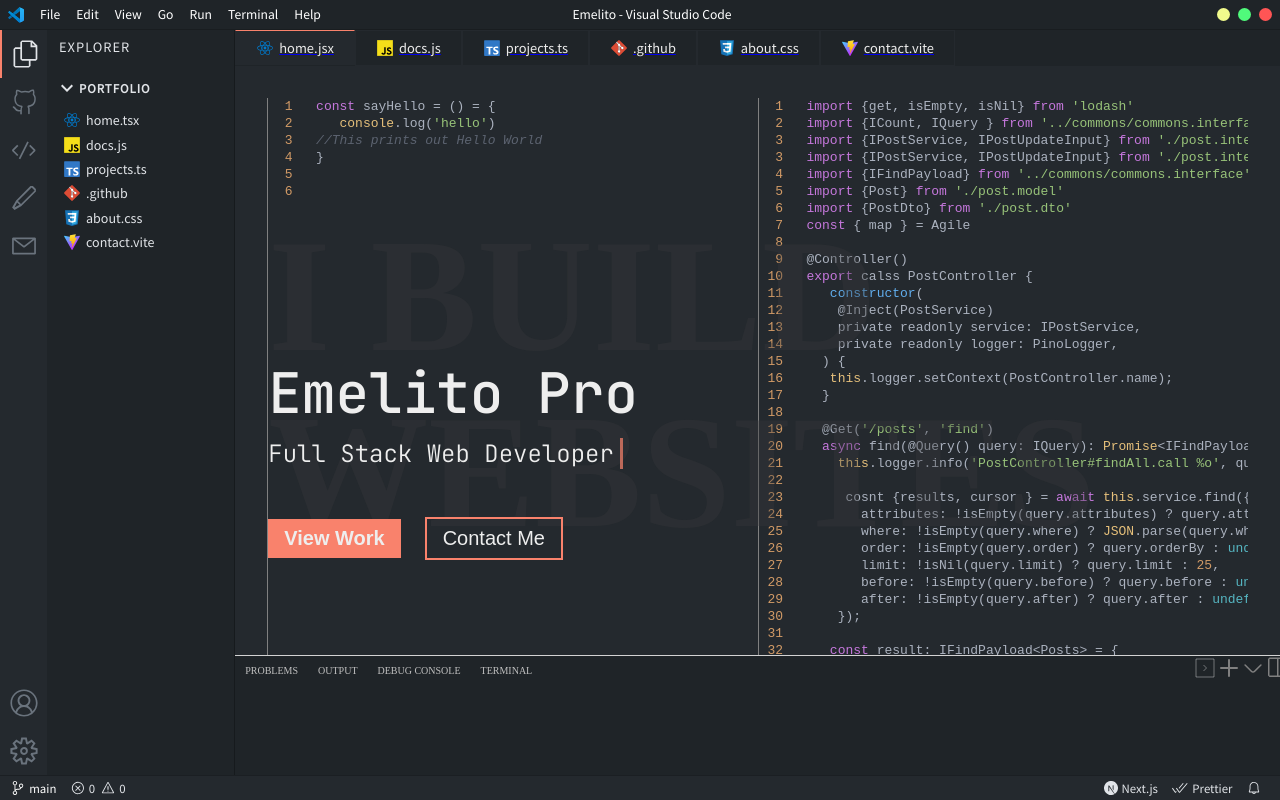
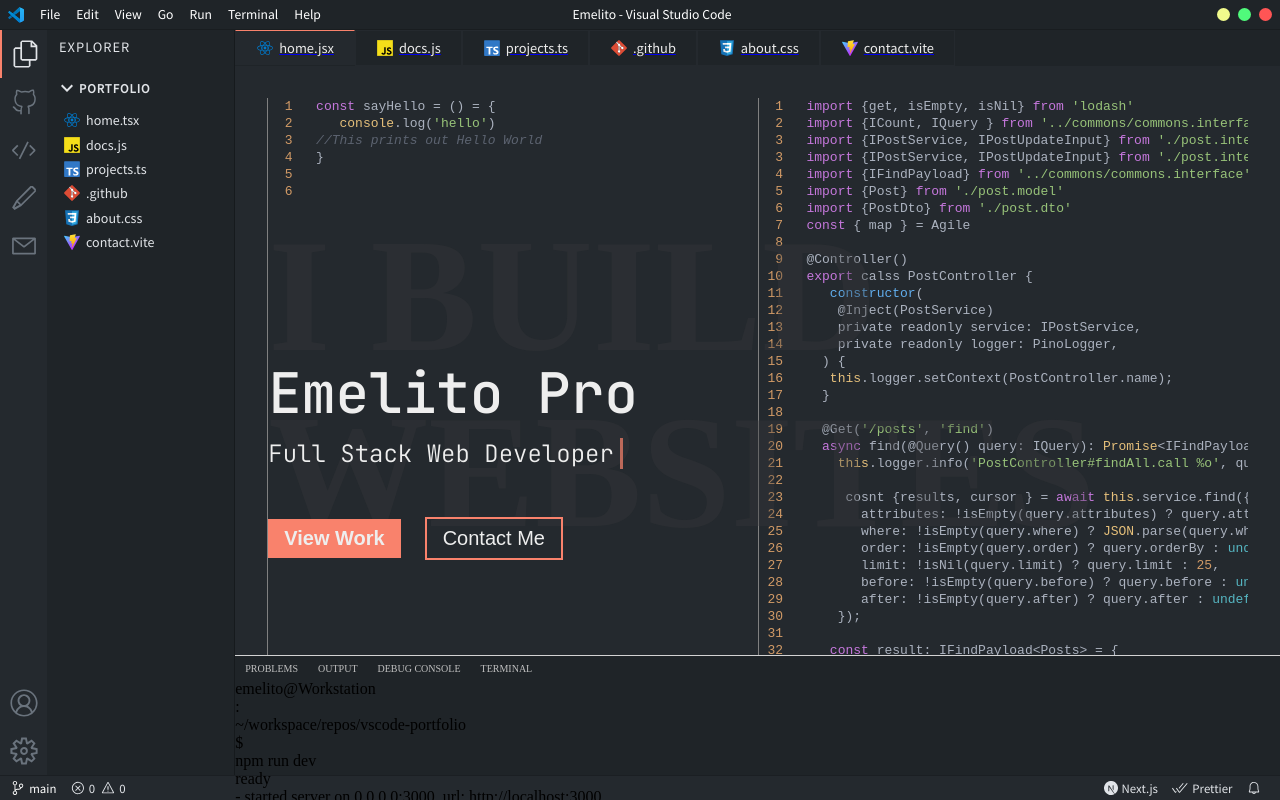
Before and after one commit to Emelit0/vscode-portfolio, a Next.js app: page / in a window 1280 px wide. Built offline with nearby package versions, Linux system fonts and the light colour scheme.

Commit message:
terminal body

```diff
--- a/components/Terminal.tsx
+++ b/components/Terminal.tsx
@@ -19,7 +19,7 @@
           <p>DEBUG CONSOLE</p>
           <p>TERMINAL</p>
         </div>
-        <div className="options">
+        <div className={styles.options}>
           <ArrowRight />
           <Plus />
           <ArrowDown />
@@ -29,7 +29,37 @@
           <ArrowUp />
           <Close />
         </div>
-        <div className="terminal__body"></div>
+      </div>
+      <div className={styles.terminal_body}>
+        <div className="firstLine">
+          <p>emelito@Workstation</p>
+          <p>:</p>
+          <p>~/workspace/repos/vscode-portfolio</p>
+          <p>$</p>
+          <p>npm run dev</p>
+        </div>
+        <div className="secondLine">
+          <p>ready</p>
+          <p> - started server on 0.0.0.0:3000, url: http://localhost:3000</p>
+        </div>
+        <div className="thirdLine">
+          <p>info</p>
+          <p>
+            {" "}
+            - Loaded env from /home/user/workspace/repos/vscode-portfolio/.env
+          </p>
+        </div>
+        <div className="fourthLine">
+          <p>event</p>
+          <p>
+            {" "}
+            - compiled client and server succesfully in 4.5s (11288modules)
+          </p>
+        </div>
+        <div className="fifthLine">
+          <p>wait</p>
+          <p> - compiling / (client and server)...</p>
+        </div>
       </div>
     </div>
   );
```
